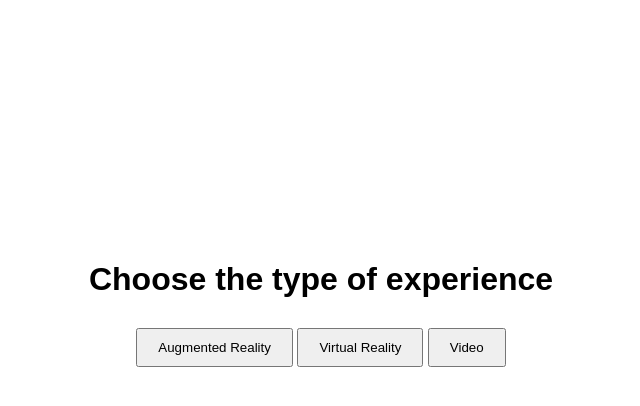
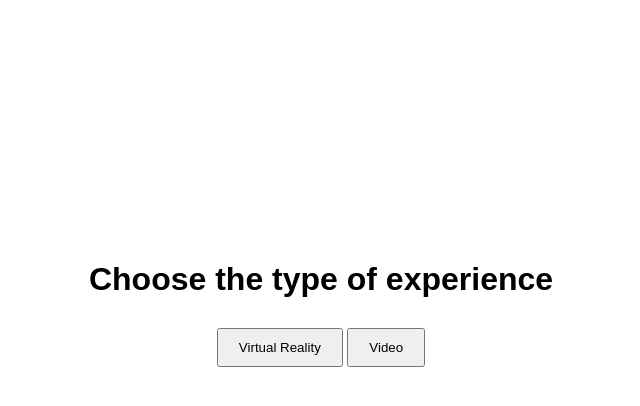
Before and after one commit to leroidubuffet/ABLExR_flask, a Flask app: page /experience_menu in a window 1280 px wide. Shown: the top 406 px of the page, without its empty margins (319-959 px from the left). Run offline with Flask 3, Linux system fonts and the light colour scheme; the visitor is signed in with stand-in values (Sample User, id 1).

Commit message:
AR button out

```diff
--- a/templates/experience_menu.html
+++ b/templates/experience_menu.html
@@ -7,7 +7,7 @@
 <body>
     <div class="container">
         <h1>Choose the type of experience</h1>
-        <button onclick="location.href='/ar_vr?experience=ar'">Augmented Reality</button>
+        <!-- <button onclick="location.href='/ar_vr?experience=ar'">Augmented Reality</button> -->
         <button onclick="location.href='/ar_vr?experience=vr'">Virtual Reality</button>
         <button onclick="location.href='/video_login'">Video</button>
     </div>
```
